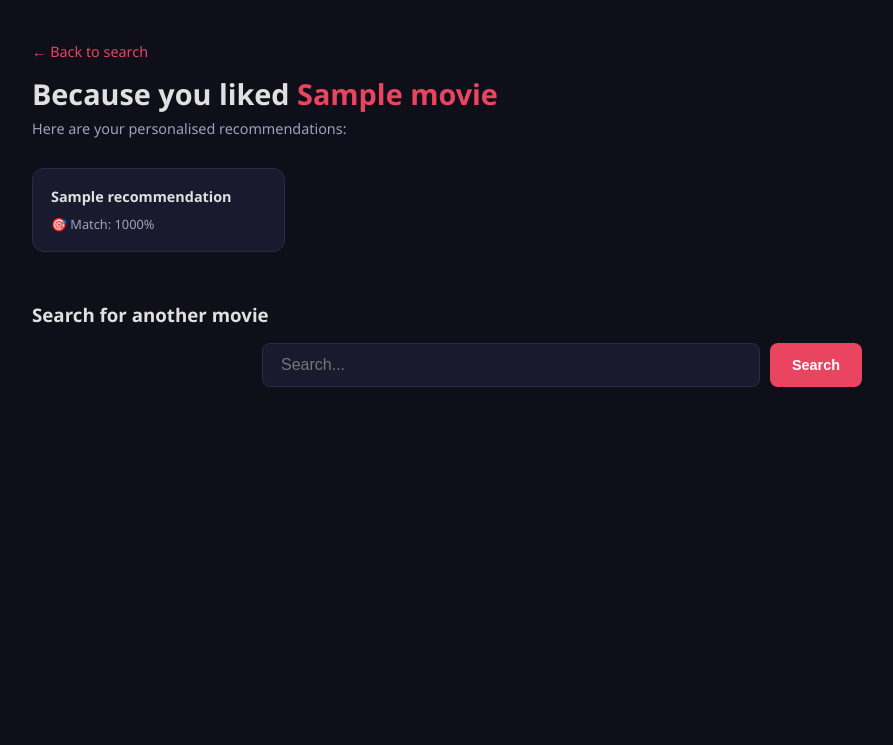
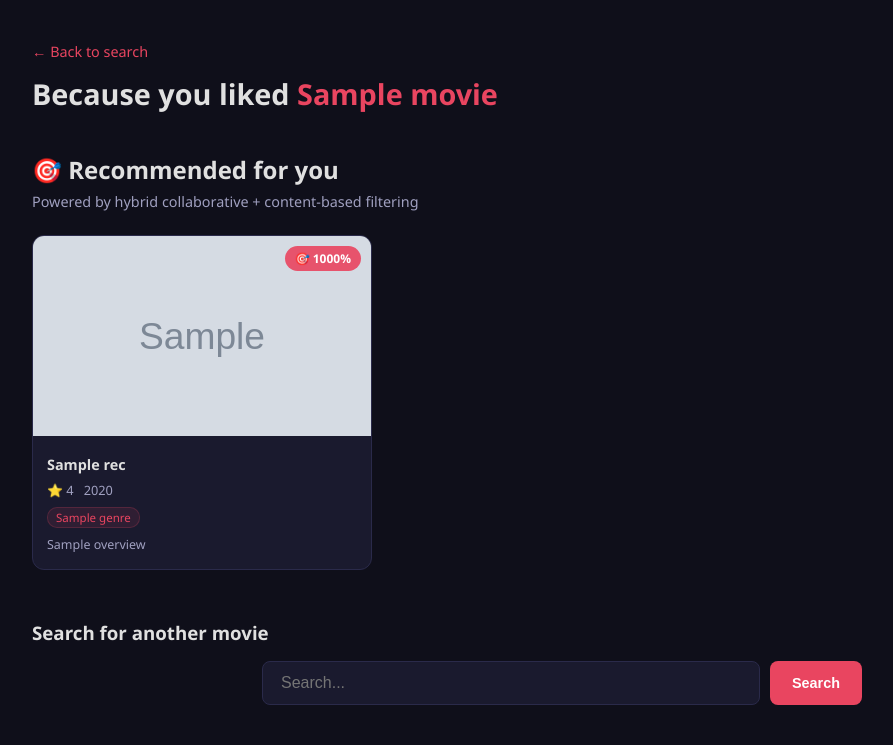
Before and after one commit to thiyagesonprathish/movie-recommender, a Flask app: template templates/results.html in a window 1280 px wide. Shown: the part 74-819 px from the top of the page, without its empty margins (78-971 px from the left). Before the commit the page ends 461 px from the top, so only its background shows below. Run offline with Flask 3, Linux system fonts and the light colour scheme; the template is opened without the code that fills it: most values are stand-ins (such as "Sample title", 1, 10 or a date in 2020); grey boxes marked "Sample" are stand-in pictures; parts of the project's set-up code (start-up, migrations or seed data) failed here and were passed over.

Commit message:
Add TMDB API integration - movie posters and summaries on results page

```diff
--- a/app.py
+++ b/app.py
@@ -1,3 +1,4 @@
+from recommender import hybrid_recommend, get_popular_movies, search_titles, get_movie_details, ALL_TITLES
 from flask import Flask, render_template, request, redirect, url_for, session, flash
 from recommender import hybrid_recommend, get_popular_movies, search_titles, ALL_TITLES
 import json
@@ -32,10 +33,29 @@ def search():
 
     if movie:
         recs = hybrid_recommend(movie, n=10)
+
+        # Fetch TMDB details for searched movie
+        searched_details = get_movie_details(movie)
+
+        # Fetch TMDB details for each recommendation
+        recs_with_details = []
+        for title, score in recs:
+            details = get_movie_details(title)
+            recs_with_details.append({
+                'title':    title,
+                'score':    score,
+                'poster':   details['poster'],
+                'overview': details['overview'],
+                'rating':   details['rating'],
+                'year':     details['year'],
+                'genres':   details['genres']
+            })
+
         return render_template(
             'results.html',
             movie=movie,
-            recommendations=recs,
+            searched_details=searched_details,
+            recommendations=recs_with_details,
             logged_in='user' in session,
             username=session.get('user', '')
         )
--- a/recommender.py
+++ b/recommender.py
@@ -4,6 +4,13 @@ from sklearn.feature_extraction.text import TfidfVectorizer
 from sklearn.metrics.pairwise import cosine_similarity
 import json
 import os
+import requests
+from dotenv import load_dotenv
+
+load_dotenv()
+TMDB_API_KEY = os.getenv('TMDB_API_KEY')
+TMDB_BASE    = 'https://api.themoviedb.org/3'
+POSTER_BASE  = 'https://image.tmdb.org/t/p/w500'
 
 # ── Load data ──────────────────────────────────────────────
 BASE_DIR   = os.path.dirname(os.path.abspath(__file__))
@@ -12,6 +19,7 @@ MODELS_DIR = os.path.join(BASE_DIR, 'models')
 
 clean_data = pd.read_csv(os.path.join(DATA_DIR, 'clean_data.csv'))
 movies     = pd.read_csv(os.path.join(DATA_DIR, 'ml-latest-small', 'movies.csv'))
+links      = pd.read_csv(os.path.join(DATA_DIR, 'ml-latest-small', 'links.csv'))
 
 # ── Load optimal weights ────────────────────────────────────
 weights_path = os.path.join(MODELS_DIR, 'hybrid_weights.json')
@@ -65,8 +73,62 @@ content_similarity_df = pd.DataFrame(
 )
 print("✅ Content matrix ready")
 
-# ── All movie titles for search ─────────────────────────────
 ALL_TITLES = sorted(collab_similarity_df.columns.tolist())
+
+
+# ── TMDB API ────────────────────────────────────────────────
+def get_tmdb_id(movie_title):
+    """Get TMDB ID from links.csv using movieId."""
+    match = movies[movies['title'] == movie_title]
+    if match.empty:
+        return None
+    movie_id = match.iloc[0]['movieId']
+    link_row = links[links['movieId'] == movie_id]
+    if link_row.empty or pd.isna(link_row.iloc[0]['tmdbId']):
+        return None
+    return int(link_row.iloc[0]['tmdbId'])
+
+
+def get_movie_details(movie_title):
+    """
+    Fetch poster, overview, rating and release date
+    from TMDB API for a given movie title.
+    """
+    tmdb_id = get_tmdb_id(movie_title)
+    if not tmdb_id or not TMDB_API_KEY:
+        return {
+            'poster':   None,
+            'overview': 'No summary available.',
+            'rating':   'N/A',
+            'year':     '',
+            'genres':   []
+        }
+
+    try:
+        url      = f"{TMDB_BASE}/movie/{tmdb_id}"
+        params   = {'api_key': TMDB_API_KEY, 'language': 'en-US'}
+        response = requests.get(url, params=params, timeout=5)
+
+        if response.status_code == 200:
+            data = response.json()
+            poster_path = data.get('poster_path')
+            return {
+                'poster':   f"{POSTER_BASE}{poster_path}" if poster_path else None,
+                'overview': data.get('overview', 'No summary available.') or 'No summary available.',
+                'rating':   round(data.get('vote_average', 0), 1),
+                'year':     data.get('release_date', '')[:4] if data.get('release_date') else '',
+                'genres':   [g['name'] for g in data.get('genres', [])][:3]
+            }
+    except Exception:
+        pass
+
+    return {
+        'poster':   None,
+        'overview': 'No summary available.',
+        'rating':   'N/A',
+        'year':     '',
+        'genres':   []
+    }
 
 
 # ── Hybrid recommendation ───────────────────────────────────
@@ -98,7 +160,7 @@ def hybrid_recommend(movie_title, n=10):
     return top
 
 
-# ── Cold start — popular movies ─────────────────────────────
+# ── Cold start ──────────────────────────────────────────────
 def get_popular_movies(n=10):
     popular = (
         clean_data.groupby('title')['rating']
@@ -111,7 +173,7 @@ def get_popular_movies(n=10):
     return [(t, round(r['avg_rating'], 2)) for t, r in top.iterrows()]
 
 
-# ── Search titles ───────────────────────────────────────────
+# ── Search ──────────────────────────────────────────────────
 def search_titles(query, n=8):
     q = query.lower()
     return [t for t in ALL_TITLES if q in t.lower()][:n]
--- a/static/style.css
+++ b/static/style.css
@@ -163,3 +163,102 @@ body {
   font-size: 0.95rem;
 }
 .form-group input:focus { outline: none; border-color: #e94560; }
+
+/* SEARCHED MOVIE */
+.searched-movie {
+  display: flex;
+  gap: 28px;
+  background: #1a1a2e;
+  border: 1px solid #2a2a4a;
+  border-radius: 14px;
+  padding: 24px;
+  margin: 24px 0 40px;
+}
+.searched-poster img {
+  width: 160px;
+  border-radius: 10px;
+  object-fit: cover;
+}
+.no-poster {
+  width: 160px;
+  height: 240px;
+  background: #2a2a4a;
+  border-radius: 10px;
+  display: flex;
+  align-items: center;
+  justify-content: center;
+  font-size: 3rem;
+}
+.searched-info { flex: 1; }
+.searched-info h2 { font-size: 1.6rem; margin-bottom: 12px; }
+.meta-row { display: flex; flex-wrap: wrap; gap: 8px; margin-bottom: 16px; }
+.badge {
+  padding: 4px 12px;
+  background: #2a2a4a;
+  border-radius: 20px;
+  font-size: 0.8rem;
+  color: #e0e0e0;
+}
+.genre-tag {
+  padding: 4px 12px;
+  background: rgba(233,69,96,0.15);
+  border: 1px solid rgba(233,69,96,0.3);
+  border-radius: 20px;
+  font-size: 0.8rem;
+  color: #e94560;
+}
+.overview {
+  color: #a0a0c0;
+  font-size: 0.9rem;
+  line-height: 1.7;
+}
+
+/* REC GRID */
+.rec-grid {
+  display: grid;
+  grid-template-columns: repeat(auto-fill, minmax(280px, 1fr));
+  gap: 20px;
+}
+.rec-card {
+  background: #1a1a2e;
+  border: 1px solid #2a2a4a;
+  border-radius: 12px;
+  overflow: hidden;
+  transition: border-color 0.2s, transform 0.2s;
+}
+.rec-card:hover { border-color: #e94560; transform: translateY(-3px); }
+.rec-poster { position: relative; }
+.rec-poster img {
+  width: 100%;
+  height: 200px;
+  object-fit: cover;
+}
+.rec-poster .no-poster {
+  width: 100%;
+  height: 200px;
+  border-radius: 0;
+}
+.match-badge {
+  position: absolute;
+  top: 10px;
+  right: 10px;
+  background: rgba(233,69,96,0.9);
+  color: #fff;
+  padding: 4px 10px;
+  border-radius: 20px;
+  font-size: 0.75rem;
+  font-weight: 600;
+}
+.rec-info { padding: 14px; }
+.rec-title { font-weight: 700; font-size: 0.9rem; margin-bottom: 6px; line-height: 1.4; }
+.rec-meta { display: flex; gap: 10px; color: #a0a0c0; font-size: 0.8rem; margin-bottom: 8px; }
+.rec-genres { display: flex; flex-wrap: wrap; gap: 4px; margin-bottom: 8px; }
+.genre-tag-sm {
+  padding: 2px 8px;
+  background: rgba(233,69,96,0.1);
+  border: 1px solid rgba(233,69,96,0.2);
+  border-radius: 10px;
+  font-size: 0.72rem;
+  color: #e94560;
+}
+.rec-overview { color: #a0a0c0; font-size: 0.78rem; line-height: 1.5; }
--- a/templates/results.html
+++ b/templates/results.html
@@ -4,20 +4,79 @@
 <div class="results-header">
   <a href="/" class="back-link">← Back to search</a>
   <h1>Because you liked <span class="highlight">{{ movie }}</span></h1>
-  <p class="subtitle">Here are your personalised recommendations:</p>
 </div>
 
-<div class="movie-grid">
-  {% for title, score in recommendations %}
-    <a href="/search?movie={{ title }}" class="movie-card">
-      <div class="movie-title">{{ title }}</div>
-      <div class="movie-rating">🎯 Match: {{ "%.0f"|format(score * 100) }}%</div>
-    </a>
-  {% else %}
-    <p>No recommendations found. Try a different movie.</p>
-  {% endfor %}
+<!-- Searched movie details -->
+{% if searched_details %}
+<div class="searched-movie">
+  <div class="searched-poster">
+    {% if searched_details.poster %}
+      <img src="{{ searched_details.poster }}" alt="{{ movie }} poster"/>
+    {% else %}
+      <div class="no-poster">🎬</div>
+    {% endif %}
+  </div>
+  <div class="searched-info">
+    <h2>{{ movie }}</h2>
+    <div class="meta-row">
+      {% if searched_details.rating != 'N/A' %}
+        <span class="badge">⭐ TMDB {{ searched_details.rating }}</span>
+      {% endif %}
+      {% if searched_details.year %}
+        <span class="badge">📅 {{ searched_details.year }}</span>
+      {% endif %}
+      {% for genre in searched_details.genres %}
+        <span class="genre-tag">{{ genre }}</span>
+      {% endfor %}
+    </div>
+    <p class="overview">{{ searched_details.overview }}</p>
+  </div>
+</div>
+{% endif %}
+
+<!-- Recommendations -->
+<div class="section">
+  <h2>🎯 Recommended for you</h2>
+  <p class="subtitle">Powered by hybrid collaborative + content-based filtering</p>
+
+  <div class="rec-grid">
+    {% for rec in recommendations %}
+    <div class="rec-card">
+      <div class="rec-poster">
+        {% if rec.poster %}
+          <img src="{{ rec.poster }}" alt="{{ rec.title }} poster"/>
+        {% else %}
+          <div class="no-poster">🎬</div>
+        {% endif %}
+        <div class="match-badge">🎯 {{ "%.0f"|format(rec.score * 100) }}%</div>
+      </div>
+      <div class="rec-info">
+        <div class="rec-title">{{ rec.title }}</div>
+        <div class="rec-meta">
+          {% if rec.rating != 'N/A' %}
+            <span>⭐ {{ rec.rating }}</span>
+          {% endif %}
+          {% if rec.year %}
+            <span>{{ rec.year }}</span>
+          {% endif %}
+        </div>
+        {% if rec.genres %}
+          <div class="rec-genres">
+            {% for genre in rec.genres %}
+              <span class="genre-tag-sm">{{ genre }}</span>
+            {% endfor %}
+          </div>
+        {% endif %}
+        <p class="rec-overview">{{ rec.overview[:120] }}{% if rec.overview|length > 120 %}...{% endif %}</p>
+      </div>
+    </div>
+    {% else %}
+      <p>No recommendations found. Try a different movie.</p>
+    {% endfor %}
+  </div>
 </div>
 
+<!-- Search again -->
 <div class="search-again">
   <h3>Search for another movie</h3>
   <form action="/search" method="GET" class="search-form">
```
Also changed, not shown: 1 other file.
